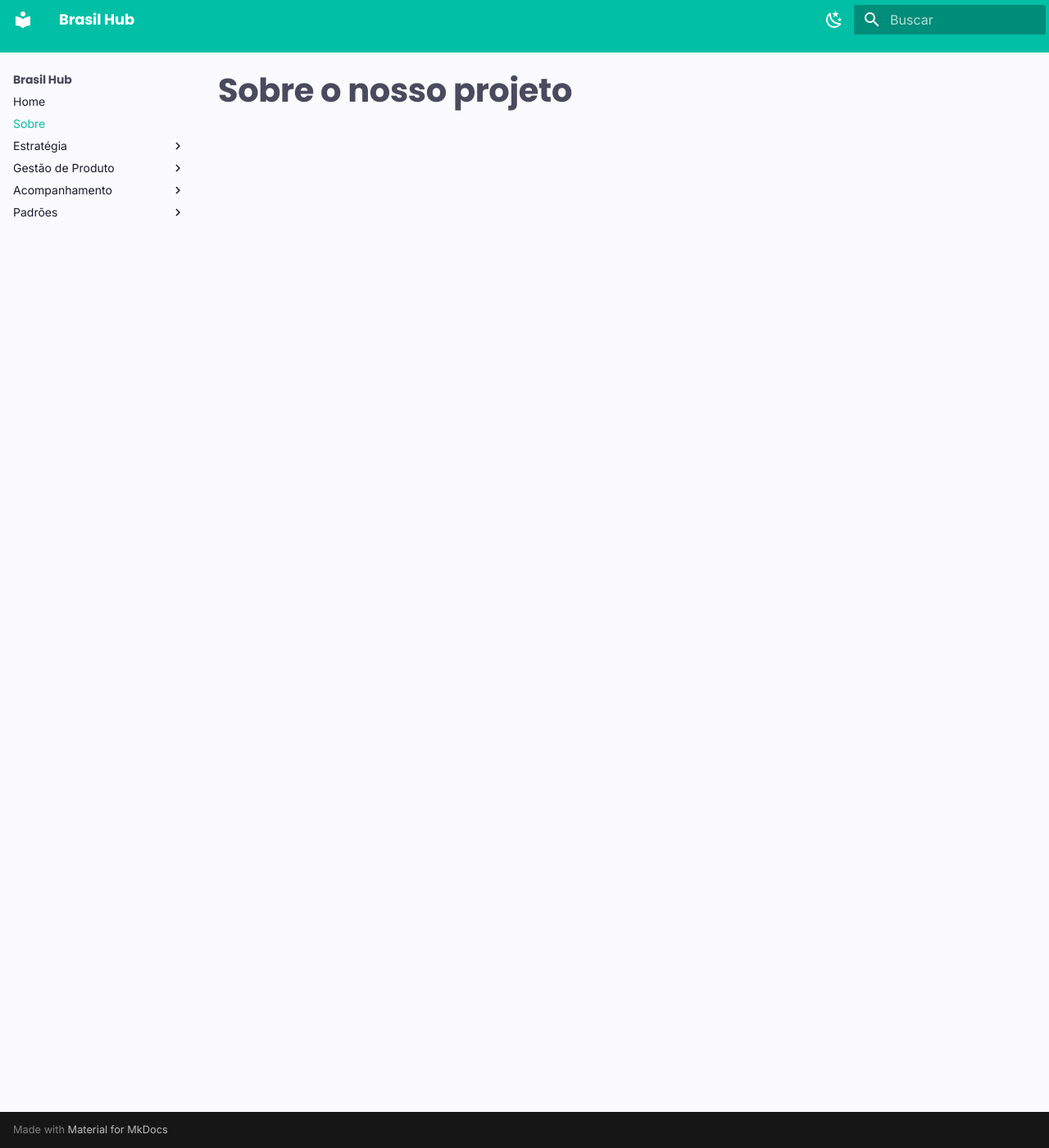
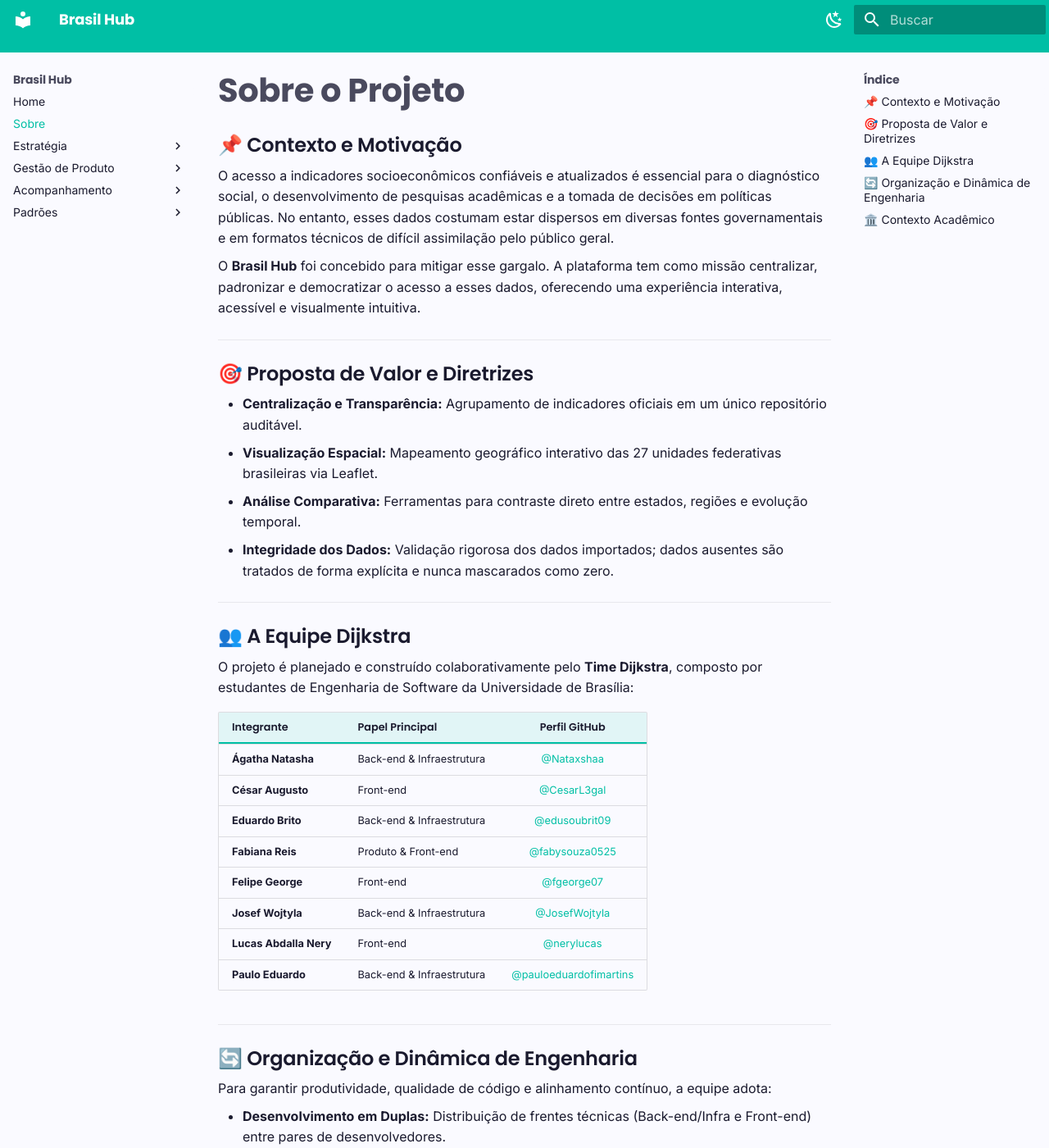
Before and after one commit to FGA0138-MDS-Ajax/2026.2-T02-Dijkstra, an MkDocs documentation site: the page built from docs/sobre.md, in a window 1280 px wide and 1400 px high. Shown: the whole window at 82% size. Built offline with MkDocs 1.6.1 and Material for MkDocs 9.7.7, drawn with Linux system fonts in a browser that asks for light colours; some of the changed text lies outside the part shown.

Commit message:
docs: estrutura paginas home e sobre o projeto

```diff
--- a/docs/sobre.md
+++ b/docs/sobre.md
@@ -1 +1,53 @@
-# Sobre o nosso projeto
+# Sobre o Projeto
+
+## 📌 Contexto e Motivação
+
+O acesso a indicadores socioeconômicos confiáveis e atualizados é essencial para o diagnóstico social, o desenvolvimento de pesquisas acadêmicas e a tomada de decisões em políticas públicas. No entanto, esses dados costumam estar dispersos em diversas fontes governamentais e em formatos técnicos de difícil assimilação pelo público geral.
+
+O **Brasil Hub** foi concebido para mitigar esse gargalo. A plataforma tem como missão centralizar, padronizar e democratizar o acesso a esses dados, oferecendo uma experiência interativa, acessível e visualmente intuitiva.
+
+---
+
+## 🎯 Proposta de Valor e Diretrizes
+
+- **Centralização e Transparência:** Agrupamento de indicadores oficiais em um único repositório auditável.
+- **Visualização Espacial:** Mapeamento geográfico interativo das 27 unidades federativas brasileiras via Leaflet.
+- **Análise Comparativa:** Ferramentas para contraste direto entre estados, regiões e evolução temporal.
+- **Integridade dos Dados:** Validação rigorosa dos dados importados; dados ausentes são tratados de forma explícita e nunca mascarados como zero.
+
+---
+
+## 👥 A Equipe Dijkstra
+
+O projeto é planejado e construído colaborativamente pelo **Time Dijkstra**, composto por estudantes de Engenharia de Software da Universidade de Brasília:
+
+| Integrante | Papel Principal | Perfil GitHub |
+| :--- | :--- | :---: |
+| **Ágatha Natasha** | Back-end & Infraestrutura | [@Nataxshaa](https://github.com/Nataxshaa) |
+| **César Augusto** | Front-end | [@CesarL3gal](https://github.com/CesarL3gal) |
+| **Eduardo Brito** | Back-end & Infraestrutura | [@edusoubrit09](https://github.com/edusoubrit09) |
+| **Fabiana Reis** | Produto & Front-end | [@fabysouza0525](https://github.com/fabysouza0525) |
+| **Felipe George** | Front-end | [@fgeorge07](https://github.com/fgeorge07) |
+| **Josef Wojtyla** | Back-end & Infraestrutura | [@JosefWojtyla](https://github.com/JosefWojtyla) |
+| **Lucas Abdalla Nery** | Front-end | [@nerylucas](https://github.com/nerylucas) |
+| **Paulo Eduardo** | Back-end & Infraestrutura | [@pauloeduardofimartins](https://github.com/pauloeduardofimartins) |
+
+---
+
+## 🔄 Organização e Dinâmica de Engenharia
+
+Para garantir produtividade, qualidade de código e alinhamento contínuo, a equipe adota:
+
+- **Desenvolvimento em Duplas:** Distribuição de frentes técnicas (Back-end/Infra e Front-end) entre pares de desenvolvedores.
+- **Revisão Cruzada Obrigatória (Code Review):** Nenhum código é integrado à branch `developer` sem aprovação de ao menos um revisor de outra dupla.
+- **Ritos Ágeis:** Sprints semanais, reuniões de planejamento, dailies de acompanhamento e retrospectivas orientadas a métricas (GQM).
+
+---
+
+## 🏛️ Contexto Acadêmico
+
+- **Instituição:** Universidade de Brasília (UnB) — Campus Gama (FGA)
+- **Curso:** Engenharia de Software
+- **Disciplina:** Métodos de Desenvolvimento de Software (MDS)
+- **Semestre:** 2026.2
+- **Professor:** Prof. Ajax
```
Also changed, not shown: docs/acompanhamento/sprints/sprint03/index.md (+2 -8 lines), docs/index.md (+43 -2 lines).
